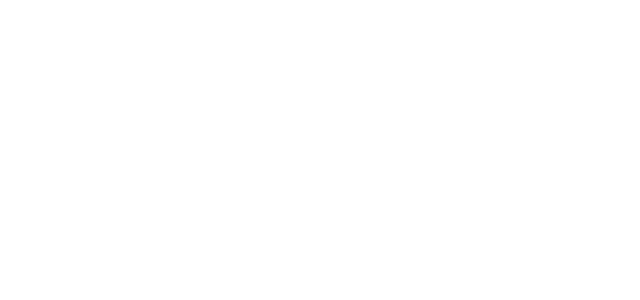
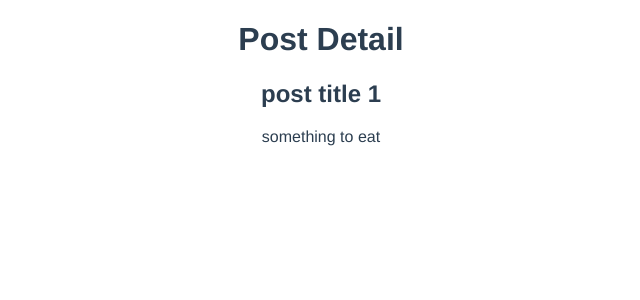
Before and after one commit to DanielAD10/yc_blog, a Vue app: page /post/1 in a window 1280 px wide. Before the commit this address had no page. Shown: the top 300 px of the page, without its empty margins (319-959 px from the left). Built offline with nearby package versions, Linux system fonts and the light colour scheme; data requests are answered from the project's data file.

Commit message:
detail page and router link in single post

```diff
--- a/src/components/SinglePost.vue
+++ b/src/components/SinglePost.vue
@@ -1,5 +1,5 @@
 <template>
-    <h2>{{post.title}}</h2>
+    <router-link :to="{name: 'detail', params: {id: post.id}}"><h2>{{post.title}}</h2></router-link>
     <p>{{cutPostBody}}</p>
 </template>
 
--- /dev/null
+++ b/src/composables/getPost.js
@@ -0,0 +1,23 @@
+import { ref } from "vue";
+
+let getPost = (id) => {
+    let post = ref(null);
+    let error = ref("");
+
+    let load = async() => {
+        try {
+            let response = await fetch("http://localhost:3000/posts/"+id);
+            if(response.status === 404) {
+                throw new Error("URL is wrong ...");
+            }
+            let data = await response.json();
+            post.value = data;
+        } catch (err) {
+            error.value = err.message;
+        }
+    }
+
+    return {post, error, load};
+}
+
+export default getPost;
--- a/src/router/index.js
+++ b/src/router/index.js
@@ -1,12 +1,19 @@
 import { createRouter, createWebHistory } from 'vue-router'
 import HomeView from '../views/HomeView.vue'
+import DetailPost from '../views/DetailPost.vue'
 
 const routes = [
   {
     path: '/',
     name: 'home',
     component: HomeView
-  }
+  },
+  {
+    path: '/post/:id',
+    name: 'detail',
+    component: DetailPost,
+    props: true
+  },
 ]
 
 const router = createRouter({
--- /dev/null
+++ b/src/views/DetailPost.vue
@@ -0,0 +1,28 @@
+<template>
+  <h1>Post Detail</h1>
+  <div v-if="post">
+    <h2>{{post.title}}</h2>
+    <p>{{post.body}}</p>
+  </div>
+  <div v-else>
+    Loading ...
+  </div>
+</template>
+
+<script>
+import getPost from "../composables/getPost"
+
+export default {
+    props: ["id"],
+    setup(props) {
+        // destructuring
+        let {post, error, load} = getPost(props.id);
+        load();
+        return {post, error};
+    }
+}
+</script>
+
+<style>
+
+</style>
```
